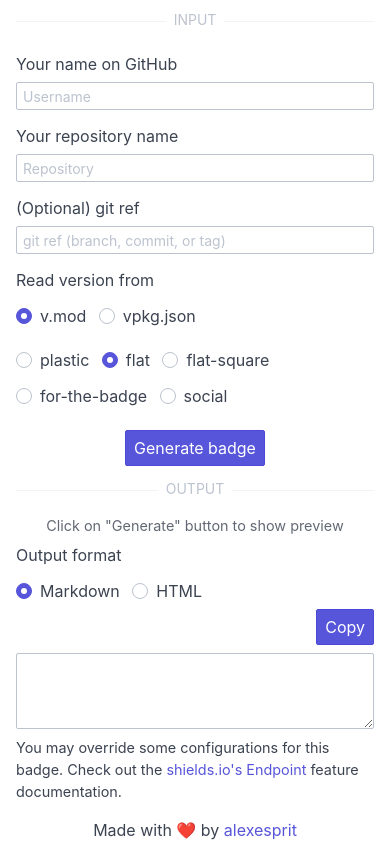
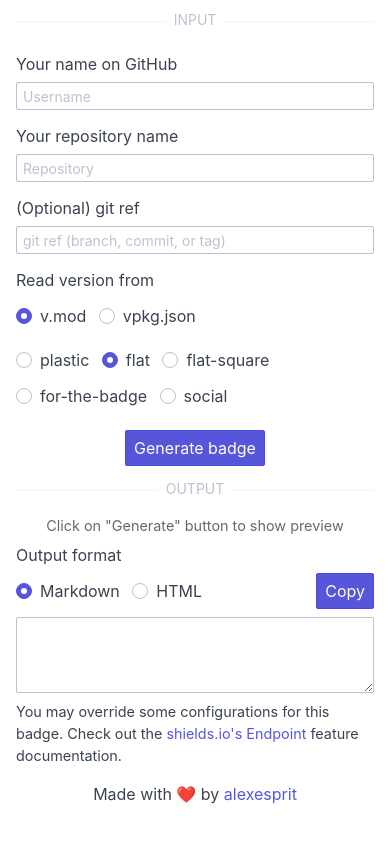
Before and after one commit to alexesprit/shieldsio-vlang, a website: page page/index.html in a window 390 px wide. Shown: the part 111-969 px from the top of the page. After the commit the page ends 933 px from the top, so only its background shows below. Drawn offline with nearby package versions, Linux system fonts and the light colour scheme.

Commit message:
Don't wrap copy button on small screens

```diff
--- a/page/index.html
+++ b/page/index.html
@@ -274,10 +274,10 @@
 					</span>
 				</div>
 				<div class="form-group">
-					<div class="col-5 col-sm-12">
+					<div class="col-5 col-sm-10">
 						<label class="form-label">Output format</label>
 					</div>
-					<div class="col-5 col-sm-12">
+					<div class="col-5 col-sm-10">
 						<label class="form-radio form-inline">
 							<input type="radio" name="output-format" checked />
 							<i class="form-icon"></i> Markdown
@@ -287,7 +287,7 @@
 							<i class="form-icon"></i> HTML
 						</label>
 					</div>
-					<div class="col-2 col-sm-12">
+					<div class="col-2 col-sm-2">
 						<div class="text-right">
 							<button class="btn btn-primary" id="button-copy">
 								Copy
```
